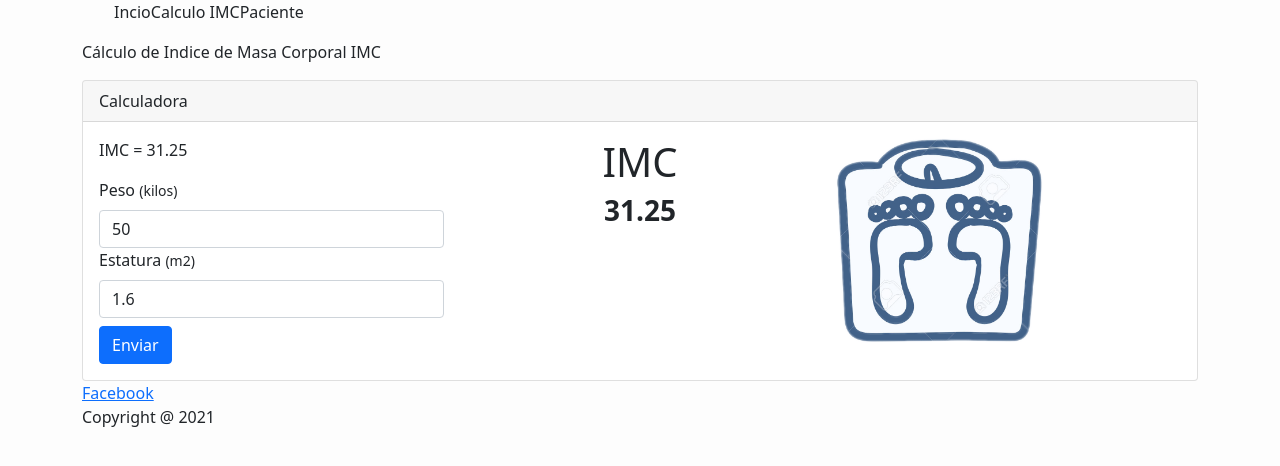
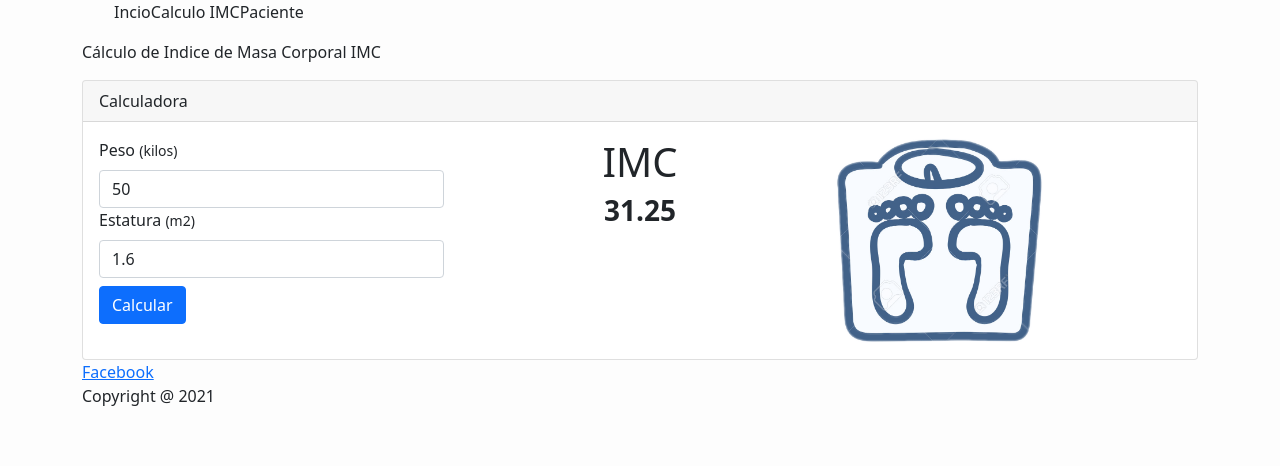
Before and after one commit to academia-geek/imc-c6-1, a React (Create React App) app: page / in a window 1280 px wide. Shown: the top 466 px of the page. Built offline with nearby package versions, Linux system fonts and the light colour scheme.

Commit message:
Propagación de padre a hijo con state

```diff
--- a/src/components/calculador/CuerpoCalculo.jsx
+++ b/src/components/calculador/CuerpoCalculo.jsx
@@ -4,16 +4,32 @@ import VerIMC from './VerCalculoIMC'
 import Bascula from './BasculaIMC'
 import { Card, Col, Row } from 'react-bootstrap'
 class CuerpoCalculo extends Component {
+
+  constructor(){
+    super()
+    this.state = {
+      estatura: 1.6,
+      peso: 50
+    }
+  }
+
+  modificarDatosIMC = (campo, valor) => {
+    this.setState({[campo] : parseFloat(valor)})
+  }
+
+  verDatoIMC = (campo) => this.state[campo]
+
+
   render () {
     return (
       <>
         <Card.Body>
           <Row>
             <Col>
-              <Formulario />
+              <Formulario modificarDatosIMC = {this.modificarDatosIMC} verDatoIMC = {this.verDatoIMC}/>
             </Col>
             <Col>
-              <VerIMC estatura={1.6} peso={50} />
+              <VerIMC estatura={this.state.estatura} peso={this.state.peso} />
             </Col>
             <Col>
               <Bascula bascula={this.props.bascula} />
--- a/src/components/calculador/FormularioCalculo.jsx
+++ b/src/components/calculador/FormularioCalculo.jsx
@@ -2,30 +2,60 @@ import React, { Component } from 'react'
 import { Button, Form } from 'react-bootstrap'
 
 export default class FormularioCalculo extends Component {
-  constructor () {
+  constructor ({modificarDatosIMC, verDatoIMC}) {
     super()
-    this.state = {
+    /*this.state = {
       estatura: 1.6,
       peso: 50
-    }
+    }*/
+    this.modificarDatosIMC = modificarDatosIMC
+    this.verDatoIMC = verDatoIMC
     this.eventoClik = this.eventoClik.bind(this)
   }
 
   eventoClik(e) {
     e.preventDefault()
-    this.setState({estatura : 1.8})
+    this.props.modificarDatosIMC("peso", document.querySelector("#peso").value)
+    this.props.modificarDatosIMC("estatura", document.querySelector("#estatura").value)
+    //document.querySelector("#valor_calculo_imc").innerHTML = this.state.peso / this.state.estatura
+    ///this.setProps({nombre : "oscar"})
+    //this.setState({estatura : 1.8})
   }
 
   UNSAFE_componentWillMount () {
     console.log('No se a montado el componente')
   }
 
+  shouldComponentUpdate(nextProps, nextState){
+    console.log("Se esta modificando el estado, shouldComponentUpdate")
+    //console.log(this.props, this.state)
+    //console.log(nextProps, nextState)
+
+    //return nextState.peso >= 500 ? false : true
+    return true
+  }
+
+  UNSAFE_componentWillUpdate(nextProps, nextState){
+    console.log("Se esta modificando el estado, UNSAFE_componentWillUpdate")
+    //console.log(this.props, this.state)
+    //console.log(nextProps, nextState)
+  }
+
+  componentDidUpdate(x,y){
+    console.log("Ya se modificando el estado, componentDidUpdate")
+    //console.log(this.props, this.state)
+    //console.log(x, y  )
+  }
+
+  componentWillReceiveProps(nextProps){
+    console.log("Se inicio el proceso de modificacion del estado, componentWillReceiveProps")
+  }
+
   render () {
-    console.log('Esta renderizando el componente')
+    console.log('Esta renderizando el componente, render')
     return (
       <article>
         <Form>
-          <p>IMC = {this.state.peso / this.state.estatura}</p>
           <Form.Group controlId='peso'>
             <Form.Label>
               Peso <small>(kilos)</small>
@@ -34,9 +64,10 @@ export default class FormularioCalculo extends Component {
               type='number'
               placeholder='Peso'
               onKeyUp = {(e) => {
-                this.setState({peso : e.target.value})
+                this.props.modificarDatosIMC("peso",e.target.value)
+                //this.setState({peso : parseFloat(e.target.value)})
               }}
-              defaultValue={this.state.peso}
+              defaultValue={this.props.verDatoIMC("peso")}
             />
           </Form.Group>
           <Form.Group controlId='estatura' className='mb-2'>
@@ -46,7 +77,8 @@ export default class FormularioCalculo extends Component {
             <Form.Control
               type='number'
               placeholder='Estatura'
-              defaultValue={this.state.estatura}
+              onKeyUp = {(e) => this.props.modificarDatosIMC("estatura",e.target.value)}
+              defaultValue={this.props.verDatoIMC("estatura")}
             />
           </Form.Group>
           <Button
@@ -54,7 +86,7 @@ export default class FormularioCalculo extends Component {
             type='submit'
             onClick={this.eventoClik}
           >
-            Enviar
+            Calcular
           </Button>
         </Form>
       </article>
@@ -62,6 +94,8 @@ export default class FormularioCalculo extends Component {
   }
 
   componentDidMount () {
+   // this.setState({peso : 90})
+    //document.querySelector("#peso").value = 90
     console.log('Ya se monto el componente en el DOM')
   }
 }
--- a/src/components/calculador/VerCalculoIMC.jsx
+++ b/src/components/calculador/VerCalculoIMC.jsx
@@ -6,7 +6,7 @@ const VerCalculoIMC = ({ estatura, peso }) => {
       <h1>IMC</h1>
       <h3>
       <span>
-        <b>{peso / estatura}</b>
+        <b id="valor_calculo_imc">{isNaN(parseFloat(peso / estatura)) ? 0 : parseFloat(peso / estatura).toFixed(2)}</b>
       </span>
       </h3>
     </article>
```
Also changed, not shown: package.json (+7 -1 lines), 1 other file (tests, documents, lock files or other folders).
